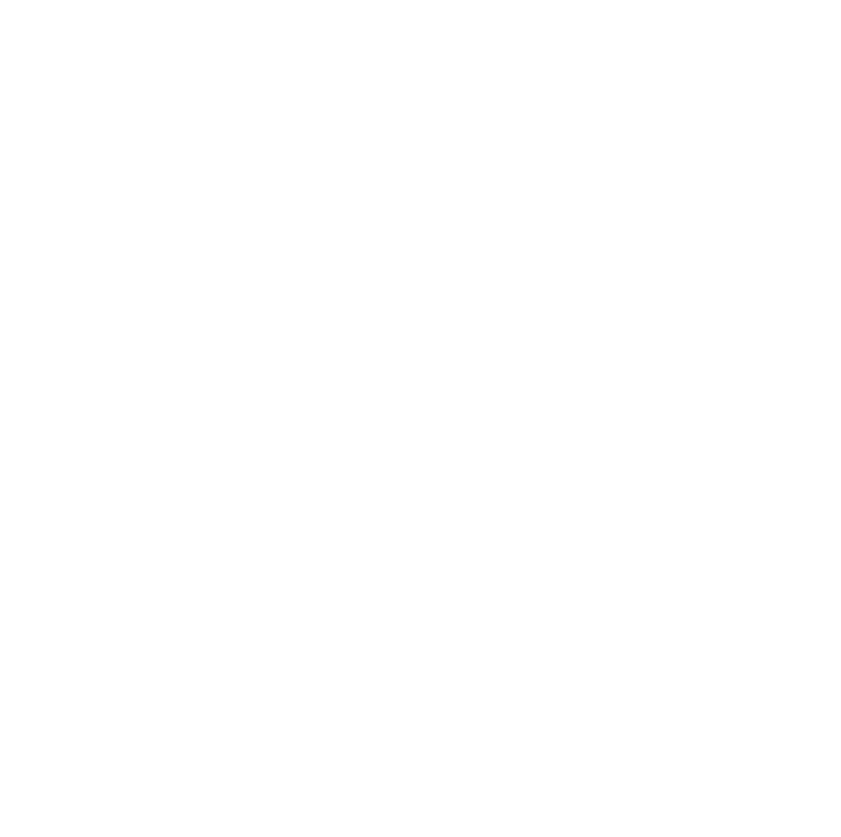
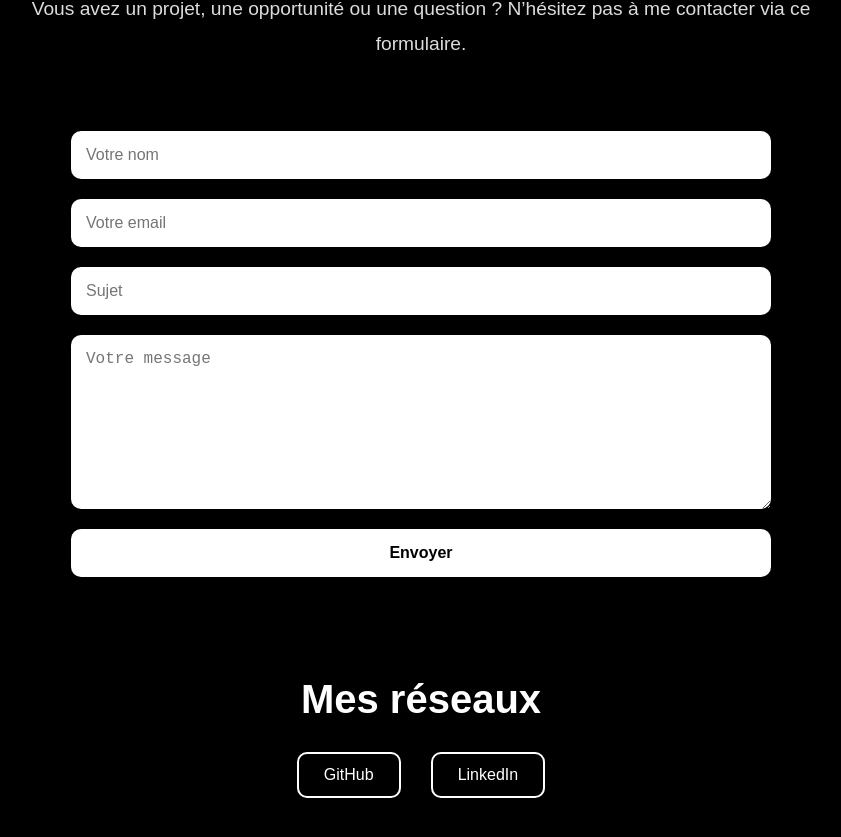
Before and after one commit to karouna87/Cr-ez-et-publiez-votre-portfolio-de-d-veloppeur, a React (Create React App) app in the folder portfolio/: page /contact in a window 1280 px wide. Shown: the part 279-1116 px from the top of the page, without its empty margins (219-1060 px from the left). Before the commit the page ends 800 px from the top, so only its background shows below. Built offline with nearby package versions, Linux system fonts and the light colour scheme.

Commit message:
Dernière commit: Correction et mise jour du code

```diff
--- /dev/null
+++ b/package.json
@@ -0,0 +1,5 @@
+{
+  "dependencies": {
+    "@emailjs/browser": "^4.4.1"
+  }
+}
--- a/portfolio/src/pages/About.css
+++ b/portfolio/src/pages/About.css
@@ -23,7 +23,7 @@
 
 .about-hero h1:hover {
   transform: scale(1.05);
-  color: #444;
+  color: grey;
   letter-spacing: 4px;
 }
 
@@ -61,7 +61,7 @@
   font-size: 1.2rem;
   line-height: 1.9;
   margin-bottom: 20px;
-  color: #333;
+  color: black;
 }
 
 .skills {
@@ -118,10 +118,9 @@
 
 
 
-/* Media quéries */
+/* Media queries */
 
 @media (max-width: 768px) {
-
   .about {
     padding: 40px 20px;
   }
--- /dev/null
+++ b/portfolio/src/pages/Contact.css
@@ -0,0 +1,174 @@
+.contact {
+  background-color: black;
+  color: white;
+  min-height: 100vh;
+  padding: 60px 40px;
+}
+
+.contact-hero {
+  text-align: center;
+  margin-bottom: 70px;
+  animation: fadeIn 1s ease;
+}
+
+.contact-hero h1 {
+  font-size: 4rem;
+  margin-bottom: 20px;
+  text-transform: uppercase;
+  transition: all 0.3s ease;
+}
+
+.contact-hero h1:hover {
+  transform: scale(1.05);
+  letter-spacing: 3px;
+  color: gainsboro;
+}
+
+.contact-hero p {
+  max-width: 800px;
+  margin: auto;
+  font-size: 1.2rem;
+  line-height: 1.8;
+  color: gainsboro;
+}
+
+/* formulaire */
+
+.contact-container {
+  display: flex;
+  justify-content: center;
+  animation: slideUp 1s ease;
+}
+
+.contact-form {
+  width: 100%;
+  max-width: 700px;
+  display: flex;
+  flex-direction: column;
+  gap: 20px;
+}
+
+.contact-form input,
+.contact-form textarea {
+  padding: 15px;
+  border-radius: 10px;
+  border: none;
+  font-size: 1rem;
+  outline: none;
+  transition: all 0.3s ease;
+}
+
+.contact-form input:hover,
+.contact-form textarea:hover {
+  transform: scale(1.02);
+}
+
+.contact-form input:focus,
+.contact-form textarea:focus {
+  box-shadow: 0 0 10px white;
+}
+
+/* bouton */
+
+.contact-form button {
+  padding: 15px;
+  background-color: white;
+  color: black;
+  border: none;
+  border-radius: 10px;
+  font-size: 1rem;
+  font-weight: bold;
+  cursor: pointer;
+  transition: all 0.3s ease;
+}
+
+.contact-form button:hover {
+  background-color: transparent;
+  color: white;
+  border: 2px solid white;
+}
+
+
+.social-section {
+  margin-top: 100px;
+  text-align: center;
+  animation: fadeIn 1s ease;
+}
+
+.social-section h2 {
+  font-size: 2.5rem;
+  margin-bottom: 30px;
+  transition: all 0.3s ease;
+}
+
+.social-section h2:hover {
+  transform: translateY(-5px);
+  color: #cccccc;
+}
+
+.social-links {
+  display: flex;
+  justify-content: center;
+  gap: 30px;
+  flex-wrap: wrap;
+}
+
+.social-links a {
+  text-decoration: none;
+  color: white;
+  border: 2px solid white;
+  padding: 12px 25px;
+  border-radius: 10px;
+  transition: all 0.3s ease;
+}
+
+.social-links a:hover {
+  background-color: white;
+  color: black;
+}
+
+/* animations */
+
+@keyframes fadeIn {
+  from {
+    opacity: 0;
+  }
+
+  to {
+    opacity: 1;
+  }
+}
+
+@keyframes slideUp {
+  from {
+    opacity: 0;
+    transform: translateY(40px);
+  }
+
+  to {
+    opacity: 1;
+    transform: translateY(0);
+  }
+}
+
+
+
+/* Media queries */
+
+@media (max-width: 768px) {
+  .contact {
+    padding: 40px 20px;
+  }
+
+  .contact-hero h1 {
+    font-size: 2.5rem;
+  }
+
+  .contact-hero p {
+    font-size: 1rem;
+  }
+
+  .social-section h2 {
+    font-size: 2rem;
+  }
+}
--- a/portfolio/src/pages/Contact.jsx
+++ b/portfolio/src/pages/Contact.jsx
@@ -1,8 +1,108 @@
+import "./Contact.css";
+
+import emailjs from "@emailjs/browser";
+
+import { useRef } from "react";
+
 function Contact() {
+
+  const form = useRef();
+
+  const sendEmail = (e) => {
+
+    e.preventDefault();
+
+    emailjs.sendForm(
+      "service_49urqqh",
+      "template_yaovyem",
+      form.current,
+      "XTmxjCl1-kCLKNjCA"
+    )
+
+    .then(() => {
+      alert("Message envoyé avec succès !");
+    })
+
+    .catch(() => {
+      alert("Erreur lors de l'envoi.");
+    });
+
+    e.target.reset();
+  };
+
   return (
-    <div>
-      <h1>Contact</h1>
-    </div>
+
+    <main className="contact">
+
+      <section className="contact-hero">
+        <h1>Contact</h1>
+        <p>
+          Vous avez un projet, une opportunité ou une question ?
+          N’hésitez pas à me contacter via ce formulaire.
+        </p>
+      </section>
+
+      <section className="contact-container">
+        <form ref={form} onSubmit={sendEmail} className="contact-form">
+          <input
+            type="text"
+            name="user_name"
+            placeholder="Votre nom"
+            required
+          />
+
+          <input
+            type="email"
+            name="user_email"
+            placeholder="Votre email"
+            required
+          />
+
+          <input
+            type="text"
+            name="subject"
+            placeholder="Sujet"
+            required
+          />
+
+          <textarea
+            name="message"
+            placeholder="Votre message"
+            rows="8"
+            required
+          ></textarea>
+
+          <button type="submit">
+            Envoyer
+          </button>
+        </form>
+      </section>
+
+      <section className="social-section">
+        <h2>Mes réseaux</h2>
+        <div className="social-links">
+
+          <a
+            href="https://github.com/karouna87"
+            target="_blank"
+            rel="noreferrer"
+          >
+            GitHub
+          </a>
+
+          <a
+            href="https://linkedin.com/in/arouna-kouotou-6ba4b1409/"
+            target="_blank"
+            rel="noreferrer"
+          >
+            LinkedIn
+          </a>
+
+        </div>
+
+      </section>
+
+    </main>
   );
 }
 
--- a/portfolio/src/pages/Home.css
+++ b/portfolio/src/pages/Home.css
@@ -28,18 +28,29 @@
 }
 
 /* texte */
+
 .hero-text {
   max-width: 650px;
 }
 
 /* nom */
+
 .hero-text h1 {
   font-size: 4rem;
   margin-bottom: 10px;
   color: white;
+  transition: all 0.3s ease;
+  cursor: pointer;
+}
+
+.hero-text h1:hover {
+  transform: scale(1.05);
+  color: gainsboro;
+  letter-spacing: 3px;
 }
 
 /* métier */
+
 .hero-text h2 {
   font-size: 2rem;
   color: grey;
@@ -47,24 +58,21 @@
 }
 
 /* texte description */
+
 .hero-text p {
   font-size: 1.3rem;
   line-height: 1.8;
   color: white;
 }
 
-/* bouton */
 .btn {
   display: inline-block;
   margin-top: 30px;
   padding: 14px 28px;
-
   background-color: white;
   color: black;
-
   text-decoration: none;
   border-radius: 10px;
-
   font-size: 1.1rem;
   font-weight: bold;
   transition: all 0.3s ease;
@@ -77,8 +85,8 @@
 }
 
 
+
 /* Media queries */
-
 @media (max-width: 768px) {
   .hero {
     flex-direction: column;
```
Also changed, not shown: portfolio/src/components/Header.css (+5 -4 lines), portfolio/src/components/Navbar.jsx (deleted, +0 -14 lines), 1 other file (tests, documents, lock files or other folders).
